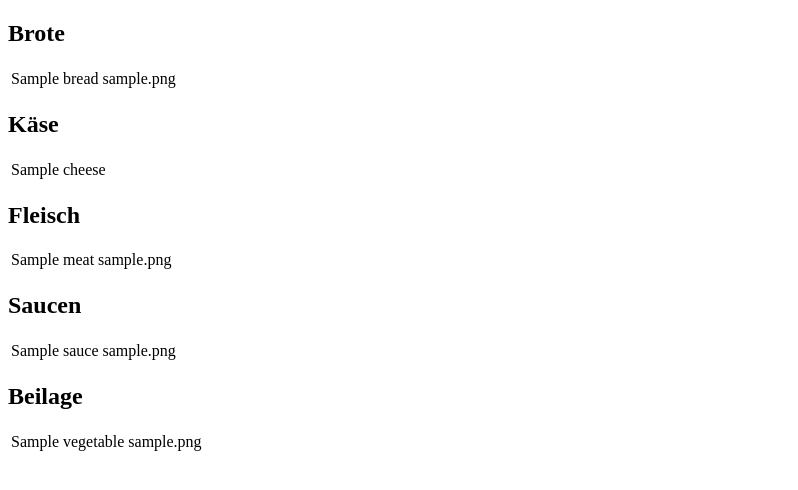
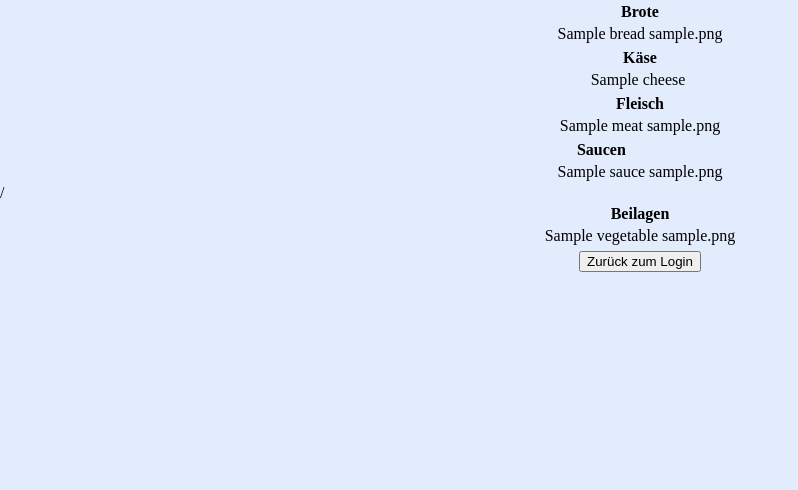
Before and after one commit to Osiran/SandwichSurf, a PHP site: page /ingredient in a window 1280 px wide. Shown: the top 490 px of the page, without its empty margins (0-798 px from the left). Run offline with PHP 8.4, Linux system fonts and the light colour scheme; tables that the repository leaves empty hold one stand-in row (values such as "Sample post").

Commit message:
Update ingredient.view.php

```diff
--- a/app/Views/ingredient.view.php
+++ b/app/Views/ingredient.view.php
@@ -4,6 +4,7 @@
     <meta charset="UTF-8">
     <meta http-equiv="X-UA-Compatible" content="IE=edge">
     <meta name="viewport" content="width=device-width, initial-scale=1.0">
+    <link rel="stylesheet" href="public/css/style.css">
     <title>Document</title>
 </head>
 <body>
@@ -11,8 +12,8 @@
         <div class="header"></div>
         <div class="main">
             <div class="js">
-                <h2>Brote</h2>
                 <table>
+                    <tr><th colspan="2">Brote</th></tr>
                     <?php for($i=0; $i<count($breadArray); $i++): ?>
                         <tr>
                             <td><?= $breadArray[$i]->getLabel(); ?></td>
@@ -20,8 +21,8 @@
                         </tr>
                     <?php endfor; ?>
                 </table>
-                <h2>Käse</h2>
                 <table>
+                    <tr><th colspan="2">Käse</th></tr>
                     <?php for($i=0; $i<count($cheeseArray); $i++): ?>
                         <tr>
                             <td><?= $cheeseArray[$i]->getLabel(); ?></td>
@@ -29,8 +30,8 @@
                         </tr>
                     <?php endfor; ?>
                 </table>
-                <h2>Fleisch</h2>
                 <table>
+                    <tr><th colspan="2">Fleisch</th></tr>
                     <?php for($i=0; $i<count($meatArray); $i++): ?>
                         <tr>
                             <td><?= $meatArray[$i]->getLabel(); ?></td>
@@ -38,8 +39,8 @@
                         </tr>
                     <?php endfor; ?>
                 </table>
-                <h2>Saucen</h2>
                 <table>
+                    <tr><th>Saucen</th></tr>
                     <?php for($i=0; $i<count($sauceArray); $i++): ?>
                         <tr>
                             <td><?= $sauceArray[$i]->getLabel(); ?></td>
@@ -47,8 +48,8 @@
                         </tr>
                     <?php endfor; ?>
                 </table>
-                <h2>Beilage</h2>
-                <table>
+/                <table>
+                    <tr><th colspan="2">Beilagen</th></tr>
                     <?php for($i=0; $i<count($vegetablesArray); $i++): ?>
                         <tr>
                             <td><?= $vegetablesArray[$i]->getLabel(); ?></td>
@@ -56,6 +57,7 @@
                         </tr>
                     <?php endfor; ?>
                 </table>
+                <table><tr><td><a href="login"><button type="button">Zurück zum Login</button></a></td></tr></table>
             </div>
         </div>
         <div class="footer"></div>
```
